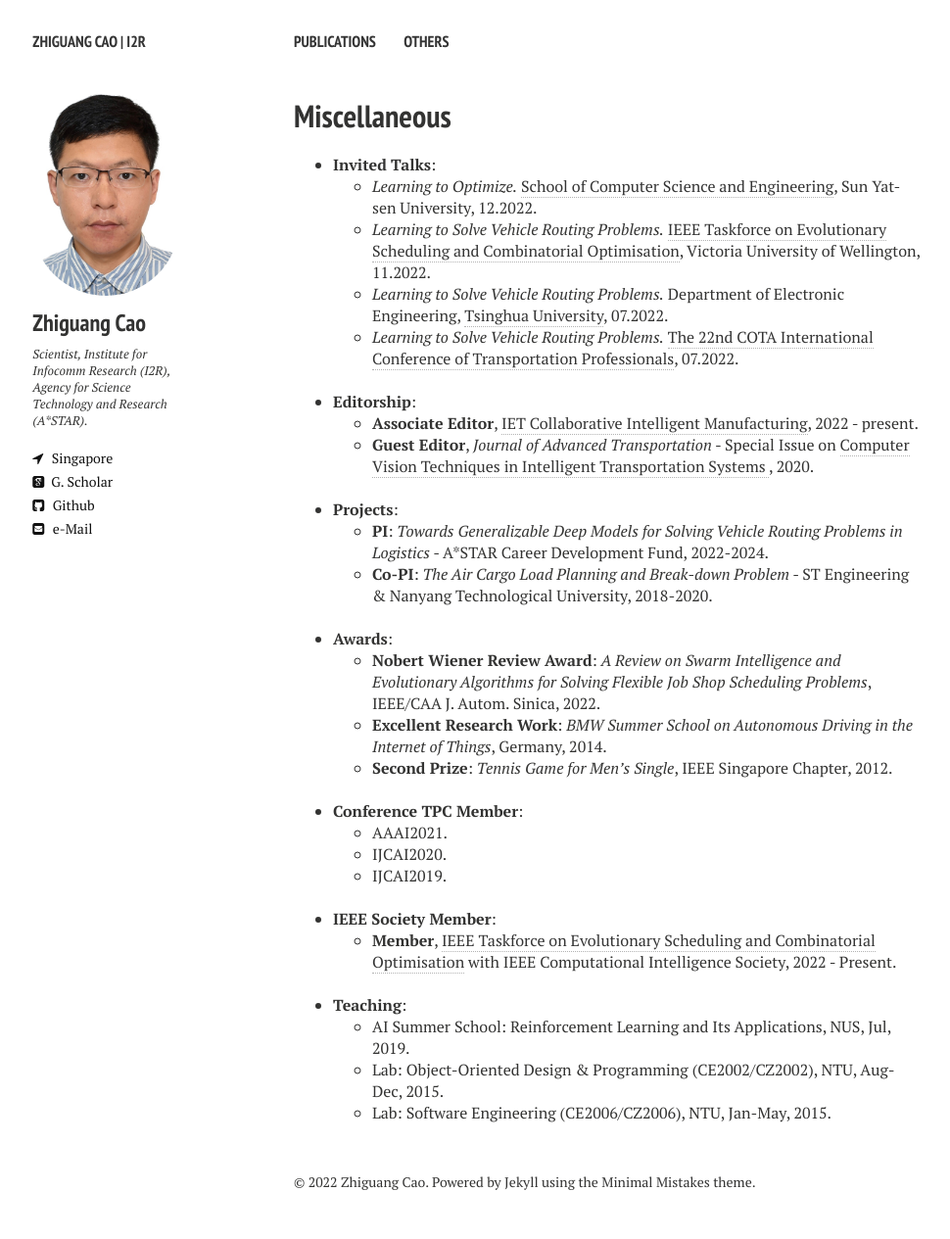
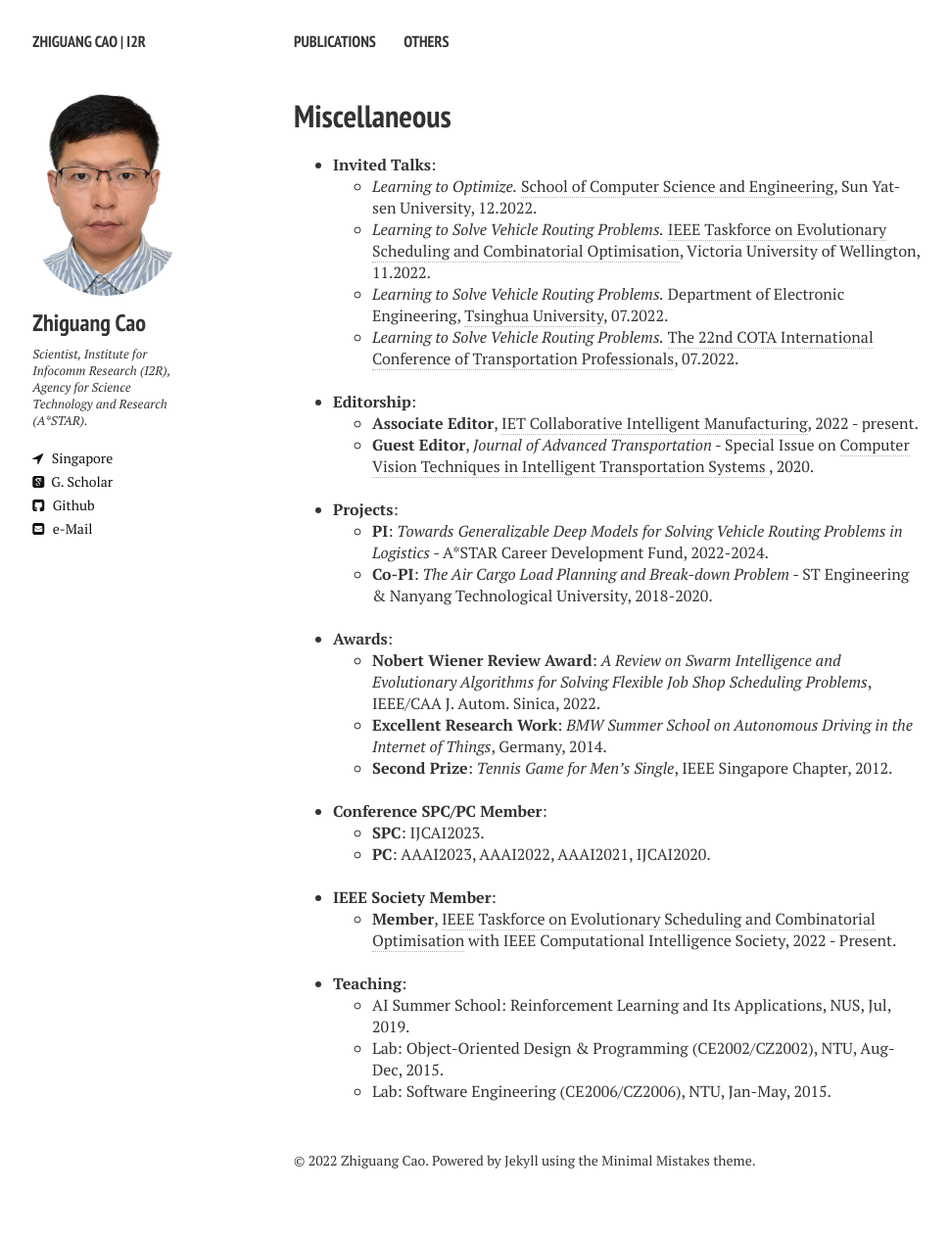
Before and after one commit to zhiguangcaosg/zhiguangcaosg.github.io, a Jekyll site: the page built from others.md, in a window 1280 px wide. Shown: the whole page at 98% size, without its empty margins (20-990 px from the left). Built offline with Jekyll 4.4.1, drawn with Linux system fonts in a browser that asks for light colours; nearby versions of some CDN libraries; after the commit the page ends 1243 px from its top, so only the background shows below that.

Commit message:
Update others.md

```diff
--- a/others.md
+++ b/others.md
@@ -69,13 +69,11 @@ comments: false
 <br>
 
 <li>
-<b>Conference TPC Member</b>:
+<b>Conference SPC/PC Member</b>:
 	<ul>
-	<li> AAAI2021.
+	<li> <b>SPC</b>: IJCAI2023.
 	</li>
-	<li> IJCAI2020.
-	</li>
-	<li> IJCAI2019.
+	<li> <b>PC</b>: AAAI2023, AAAI2022, AAAI2021, IJCAI2020.
 	</li>
 	</ul>
 </li>
```
